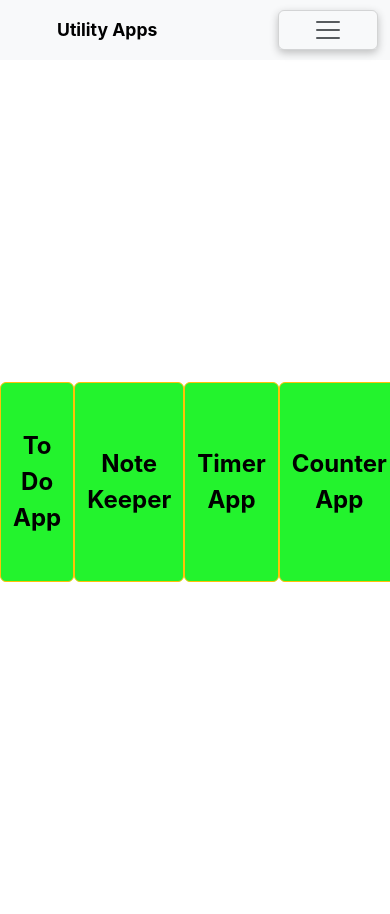
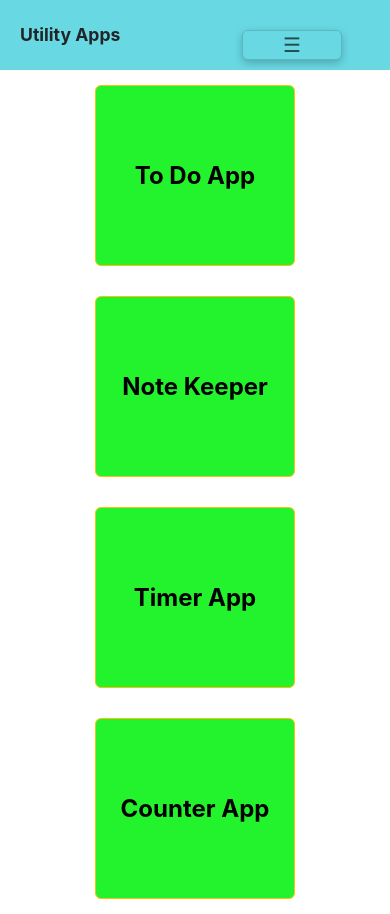
Before and after one commit to ManasChougule/React-Redux-Suite, a React (Create React App) app: page / in a window 390 px wide. Built offline with nearby package versions, Linux system fonts and the light colour scheme.

Commit message:
task 33 : update README.md & make navbar responsive

```diff
--- a/package.json
+++ b/package.json
@@ -8,7 +8,9 @@
     "@testing-library/react": "^13.4.0",
     "@testing-library/user-event": "^13.5.0",
     "axios": "^1.6.2",
+    "bootstrap": "^5.3.2",
     "react": "^18.2.0",
+    "react-bootstrap": "^2.9.1",
     "react-dom": "^18.2.0",
     "react-redux": "^8.0.5",
     "react-router-dom": "^6.8.1",
--- a/src/App.css
+++ b/src/App.css
@@ -1,85 +1,17 @@
-/* .App {
-  text-align: center;
-}
-
-.App-logo {
-  height: 40vmin;
-  pointer-events: none;
-}
-
-h1{
-  text-align: center;
-  margin: 48px;
-  font-weight: bold;
-  color: blue;
-}
-
-@media (prefers-reduced-motion: no-preference) {
-  .App-logo {
-    animation: App-logo-spin infinite 20s linear;
-  }
-}
-
-.App-header {
-  background-color: #282c34;
-  min-height: 100vh;
-  display: flex;
-  flex-direction: column;
-  align-items: center;
-  justify-content: center;
-  font-size: calc(10px + 2vmin);
-  color: white;
-}
-
-.App-link {
-  color: #61dafb;
-}
-
-@keyframes App-logo-spin {
-  from {
-    transform: rotate(0deg);
-  }
-  to {
-    transform: rotate(360deg);
-  }
-} */
-
-
-h1 {
+  h1{
     align-self: flex-start;
   }
 
-  b {
+  b{
     font-size: 2rem;
     margin-block: 30px;
   }
-  a {
+
+  a{
     text-decoration: none;
     color: inherit;
   }
-  .navbar {
-    display: flex;
-    align-items: center;
-    height: 60px;
-    gap: 10px;
-    background-color: #e5e5e5;
-    padding-left: 30px;
-  }
 
-  .navbar a {
-    font-size: 1.1rem;
-    font-weight: bold;
-    padding: 5px 15px;
-    border-radius: 30px;
-    display: flex;
-    align-items: center;
-    justify-content: center;
-  }
-
-  .navbar .active {
-    background-color: #fff;
-    color: #000;
-  }
   .page {
     width: 90vw;
     margin: 50px auto;
--- a/src/components/NavBar/NavBar.css
+++ b/src/components/NavBar/NavBar.css
@@ -1,5 +1,89 @@
+/* NavBar.css */
 
 
-.nav-item{
-    width:70px;
+
+.navbar {
+    /* display: flex; */
+    /* justify-content: space-around; */
+    height: 70px;
+    background-color: #49d2ded3;
+    padding-left: 20px;
+    font-size: 1.1rem;
+    font-weight: bold;
 }
+
+.navbar_home_icon{
+    position: fixed;
+}
+
+
+.navbar a:hover {
+    transition: color 0.4s;
+    color: rgb(4, 138, 26);
+}
+
+
+
+.navbar_toggle_helper{
+    width: 350px;
+    margin-left: 10%;
+}
+
+.navbar-toggler{
+    display: none;
+}
+
+
+.nav-links {
+    width: 100%;
+    margin-left: 30%;
+    display: flex;
+    flex-direction: row;
+    justify-content: space-between;
+    align-items: flex-start;
+}
+
+
+.nav-links.collapsed {
+    display: block;
+}
+
+.nav-links a{
+    margin-left: 30px;
+}
+
+@media (max-width: 768px) {
+    .navbar-toggler{
+        display: block;
+    }
+
+    .navbar_toggle_helper {
+        margin-top: 20px;
+        margin-left: 80%;
+        flex-direction: column;
+    }
+
+    .nav-links {
+        width: 50px;
+        margin-left: 30px;
+        display: flex;
+        flex-direction: column;
+        align-items: center;
+        display: none;
+    }
+
+    .nav-links.collapsed {
+        display: flex;
+        flex-direction: column;
+        align-items: flex-start;
+    }
+    .nav-links a{
+        margin-left: 0px;
+    }
+}
+
+@media (max-width: 400px) {
+    .navbar_toggle_helper {
+        margin-left: 60%;
+    }
+}
--- a/src/components/NavBar/NavBar.js
+++ b/src/components/NavBar/NavBar.js
@@ -1,35 +1,39 @@
+// NavBar.js
+import React, { useState } from "react";
+import { Link, Outlet } from "react-router-dom";
+import "./NavBar.css";
 
-import "./NavBar.css";
-import { Link,Outlet } from "react-router-dom";
-function NavBar(){
-    return(
-    <>
-        <nav className="navbar navbar-expand-lg bg-body-tertiary">
-            <div className="container-fluid">
-                <Link className="navbar-brand" to="/">Utility Apps</Link>
-                <button className="navbar-toggler" type="button" data-bs-toggle="collapse" data-bs-target="#navbarSupportedContent" aria-controls="navbarSupportedContent" aria-expanded="false" aria-label="Toggle navigation">
-                    <span className="navbar-toggler-icon"></span>
-                </button>
-                <div className="collapse navbar-collapse" id="navbarSupportedContent">
-                    <ul className="navbar-nav me-auto mb-2 mb-lg-0">
-                        <li className="nav-item">
-                            <Link className="nav-link active" aria-current="page" to="todo">To Do</Link>
-                        </li>
-                        <li className="nav-item">
-                            <Link className="nav-link active" aria-current="page" to="notes">Note</Link>
-                        </li>
-                        <li className="nav-item">
-                            <Link className="nav-link active" aria-current="page" to="timer">Timer</Link>
-                        </li>
-                        <li className="nav-item">
-                            <Link className="nav-link active" aria-current="page" to="counter">Counter</Link>
-                        </li>
-                    </ul>
+function NavBar() {
+    const [isCollapsed, setCollapsed] = useState(false);  // to track whether the navbar is collapsed or not
+
+    const toggleNavbar = () => {  // Function to toggle the navbar collapse state
+        setCollapsed(!isCollapsed);
+    };
+    console.log(isCollapsed);
+
+    // const navLinks = document.querySelector(".nav-links");
+    // const toggleNavbar = () => {
+    //     if (navLinks) {
+    //         navLinks.classList.toggle("collapsed");  // Toggle the 'collapsed' class to show/hide the links
+    //     }
+    // };
+
+    return (
+        <>
+            <div className="navbar">
+                <Link className="navbar_home_icon" to="/"> Utility Apps </Link>
+                <div className="navbar_toggle_helper">
+                    {  <button className={`navbar-toggler`} onClick={toggleNavbar}> &#9776; </button>}
+                    <div  className={`nav-links ${isCollapsed ? 'collapsed' : ''}`}>
+                        <Link to="todo"> To Do </Link>
+                        <Link to="notes"> Note </Link>
+                        <Link to="timer"> Timer </Link>
+                        <Link to="counter"> Counter </Link>
+                    </div>
                 </div>
             </div>
-        </nav>
-        <Outlet />
-    </>
+            <Outlet />
+        </>
     );
 }
 
--- a/src/components/ToDoList/ToDoList.css
+++ b/src/components/ToDoList/ToDoList.css
@@ -37,3 +37,9 @@ li{
 .content{
     width: 25%;
 }
+
+
+
+@media (max-width: 400px) {
+
+}
--- a/src/pages/Home/Home.css
+++ b/src/pages/Home/Home.css
@@ -24,6 +24,7 @@
 
 
 
+
 .home-container{
 
     display: flex;
@@ -32,10 +33,22 @@
     align-items: center;
 }
 
+
+
+@media (max-width: 768px) {
+  .home-container {
+    display: flex;
+    flex-direction: column;
+    height: 100vh;
+    align-items: center;
+  }
+}
+
 .link{
     display: flex !important;
     font-size: x-large !important;
     font-weight: bold !important;
+    margin:15px; /* applied when shrinks */
     height: 100%;
     justify-content: center;
     align-items: center;
--- a/src/redux/reducers/todoReducer.js
+++ b/src/redux/reducers/todoReducer.js
@@ -27,7 +27,7 @@ export const getInitialState = createAsyncThunk("todo/getInitialState",
 
 
 export const addTodo = createAsyncThunk("todo/addTodo" , async(payload)=>{
-    const response = await fetch("http://localhost:4100/api/todos", { // this adds new todo to backend & also returns new todo to display on front end
+    const response = await fetch("http://localhost:4100/api/todos/", { // this adds new todo to backend & also returns new todo to display on front end
         method : "POST",
         headers : { "content-type" : "application/json" },
         body : JSON.stringify({text : payload, completed : false})
```
Also changed, not shown: 2 other files (tests, documents, lock files or other folders).
